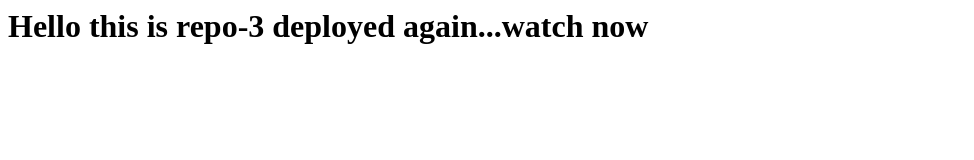
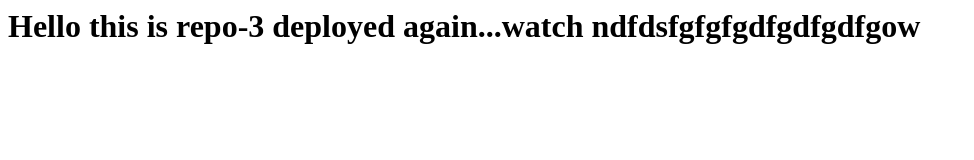
Before and after one commit to Lucifer7669/Repo-3, a plain HTML site: page index.html in a window 1280 px wide. Shown: the whole page, without its empty margins (0-974 px from the left). Drawn offline with Linux system fonts and the light colour scheme.

Commit message:
Update index.html

```diff
--- a/index.html
+++ b/index.html
@@ -1 +1 @@
-<h1>Hello this is repo-3 deployed again...watch now</h1>
+<h1>Hello this is repo-3 deployed again...watch ndfdsfgfgfgdfgdfgdfgow</h1>
```
